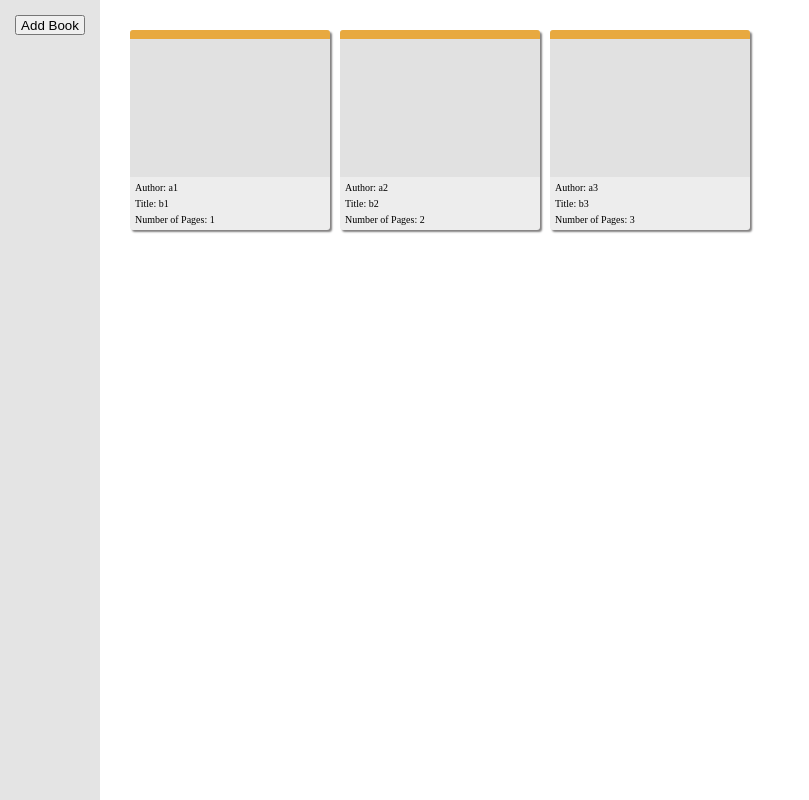
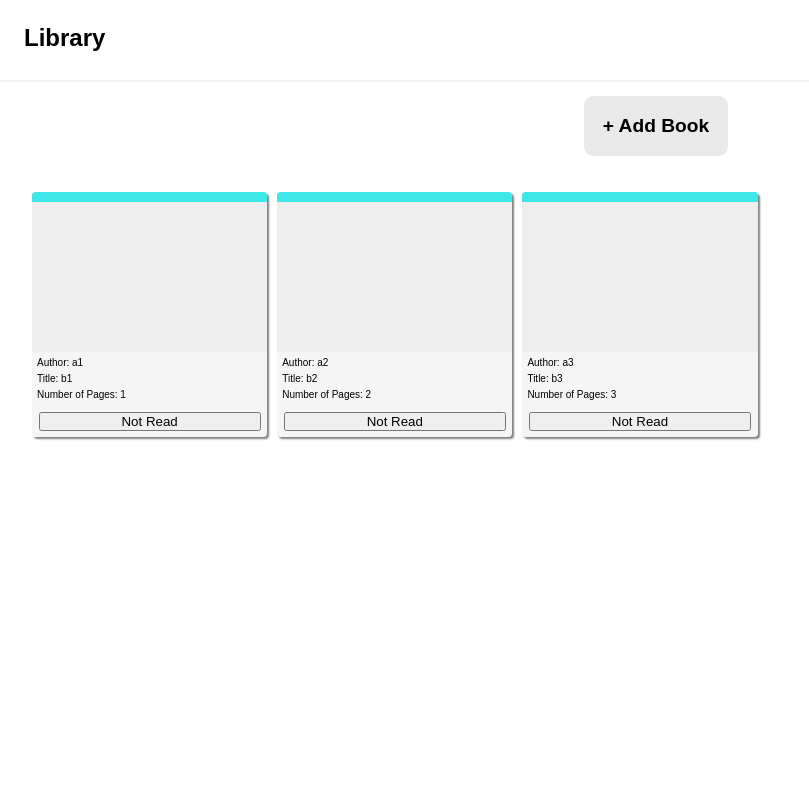
Before and after one commit to hayaman3/Library, a plain HTML site: page index.html in a window 1280 px wide. Shown: the whole page, without its empty margins (0-809 px from the left). Drawn offline with Linux system fonts and the light colour scheme.

Commit message:
Saving stable cleaned CSS

```diff
--- a/index.html
+++ b/index.html
@@ -1,7 +1,7 @@
 <!DOCTYPE html>
 <html lang="en">
 <head>
-    <meta charset="UTF-8">
+    <meta charset="UTF-8" />
     <meta http-equiv="X-UA-Compatible" content="IE=edge">
     <meta name="viewport" content="width=device-width, initial-scale=1.0">
 
@@ -10,20 +10,21 @@
     <title>Library</title>
 </head>
 <body>
-    <nav>
-        <button id="show-form">Add Book</button>
-    </nav>
+    <header>Library</header>
+    <div class="add">
+        <button id="show-form">+ Add Book</button>
+    </div>
     <main id="library"></main>
     <div id="myModal" class="modal">
         <div class="modal-content">
             <div id="close">&times;</div>
-            <form id="form">
+            <form id="form" action="" method="post">
                 <label for="author">Author: </label>
-                <input type="text" id="author" name="author" required>
+                <input type="text" id="author" name="author" required maxlength="100" />
                 <label for="book-title">Title: </label>
-                <input type="text" id="title" name="title" required>
+                <input type="text" id="title" name="book-title" required />
                 <label for="pages">Pages: </label>
-                <input type="number" id="pages" name="pages" required>
+                <input type="number" id="pages" name="pages" required />
                 <button type="submit" id="submit">Save</button>
             </form>
         </div>
--- a/script.js
+++ b/script.js
@@ -6,7 +6,7 @@ const modal = document.getElementById("myModal");
 const xModal = document.getElementById("close");
 const submit = document.getElementById("submit");
 
-let libraryArr = [["a1","b1",1],["a2","b2",2],["a3","b3",3]];
+let libraryArr = [["a1","b1",1,false],["a2","b2",2,false],["a3","b3",3,false]];
 
 //maybe better looped declared so I can see in values in console
 let book1 = new Book(...libraryArr[0])
@@ -14,10 +14,11 @@ let book2 = new Book(...libraryArr[1])
 let book3 = new Book(...libraryArr[2])
 
 // the constructor...
-function Book(title, author, numOfPages){
+function Book(title, author, numOfPages, status){
   this.title = title;
   this.author = author;
   this.numOfPages = numOfPages;
+  this.isRead = status;
 //   this.background = "#file"
 }
 
@@ -40,14 +41,30 @@ function showLibrary(){
         card.appendChild(details);
 
         let keys = ["Author: ","Title: ","Number of Pages: "];
-        for(j=0;j<libraryArr[i].length;j++){
+        for(j=0;j<libraryArr[i].length-1;j++){
             let textnode = document.createTextNode(keys[j]+libraryArr[i][j]+'\n')
             let div = details.appendChild(document.createElement('div'))
             div.appendChild(textnode);
         }
+        const status = document.createElement("button")
+        status.classList.add("status")//---------CHANGE--------------
+        status.innerText = "Not Read"
+        card.appendChild(status);
         library.appendChild(card);
     }
 }
+    //---------GUIDE--------------
+
+// const addBook = (e)=>{
+//     e.preventDefault();
+//     let book = {
+//         author: document.getElementById("author").value,
+//         title: document.getElementById("title").value,
+//         pages: document.getElementById("pages").value
+//     }
+//     library.push(book);
+//     document.forms[0].reset();
+// }
 
 function addBook(e){
     e.preventDefault();  //to stop the form submitting
@@ -58,7 +75,7 @@ function addBook(e){
     showLibrary();
 }
 
-submit.addEventListener("click", addBook);
+form.addEventListener("submit", addBook);
 showForm.addEventListener("click", openModal);
 xModal.addEventListener("click", closeModal);
 
--- a/style.css
+++ b/style.css
@@ -1,51 +1,97 @@
 *{
     margin:0;
     padding:0;
+    box-sizing: border-box;
 }
 body{
-    display:flex;
+    color: black;
+    font-family: 'Poppins', sans-serif;
+    word-wrap: break-word;
+    overflow-x: hidden;
 }
-nav{
-    max-width: 200px;
-    display: flex;
-    justify-content: center;
-    height:100vh;
-    background: rgb(228, 228, 228);
+header{
+    max-width: 100vw;
+    height:10vh;
+    padding-left: 1em;
+    padding-top:1em;
+    font-size: 1.5em;
+    font-weight: 900;
+    box-shadow: rgba(0, 0, 0, 0.16) 0px 0px 4px;
 }
+/* transfer #library here and change queryselector @javascript */
 main{
-    margin:30px;
-    align-content:flex-start;
+
 }
 #library{
-    display:flex;
+    padding:2em;
+    margin: 0 auto;
+    display: grid;
+    grid-template-columns: repeat(auto-fill, minmax(200px, 1fr));
     width:100%;
     gap:10px;
     flex-wrap: wrap;
 }
+.add{
+    margin:1em;
+    width:100%;
+    height:3em;
+    text-align: center;
+}
+#show-form{
+    border:none;
+    cursor: pointer;
+    font-size: 1.2em;
+    font-weight: 600;
+    padding:1em;
+    border-radius: .5em;
+    background: rgb(211, 211, 211, .5);
+    transition: 0.15s ease-in-out;
+}
+#show-form:hover{
+    background: rgb(211, 211, 211);
+}
 form{
     flex-direction: column;
-    width:200px;
     display:flex;
-    gap:10px;
+    gap:5px;
     margin: auto;
+}
+label{
+    font-size: .8em;
+    opacity: .8;
+}
+input{
+    border:none;
+    height: 1.5em;
+    border-radius: 5px;
+}
+
+form button{
+    border:none;
+    background-color: rgb(	159, 255, 156,.7);
+    cursor: pointer;
+    height: 2em;
+    border-radius: 5px;
+    transition: 0.15s ease-in-out
+}
+form button:hover{
+    background-color: rgb(	159, 255, 156)
 }
 .card{
     display:flex;
     flex-direction: column;
-    height:200px;
-    width:200px;
     border-radius: 1.5%;
-    background: rgb(237, 237, 237);
+    background: rgb(245, 245, 245);
     box-shadow: 2px 2px 2px #828080;
     overflow: hidden;
 }
 .accent{
     height:10px;
-    background: #e8a93f;
+    background: #3fe8e8;
 }
 .book-cover{
     height:150px;
-    background: #e1e1e1;
+    background: #eeeeee;
 }
 .details{
     display:flex;
@@ -54,11 +100,17 @@ form{
     gap:5px;
     margin:5px;
 }
-#show-form{
-    min-width:70px;
-    height: 20px;
-    margin: 15px;
+.status{
+    text-align: center;
+    margin:.5em;
 }
+.not-read{
+   background-color:rgb(255,156,156);
+}
+.read{
+    background-color:rgb(159, 255, 156);
+}
+
 /* MODAL */
 .modal{
     display: none;
@@ -73,11 +125,12 @@ form{
     background-color: rgba(0,0,0,0.4);
  }
 .modal-content{
-    background-color: #fefefe;
+    background:rgb(211, 211, 211);
     margin: 15% auto;
     padding: 20px;
     border: 1px solid #888;
     width: 25%;
+    border-radius: 5px;
 }
 #close{
     color: #aaa;
```
